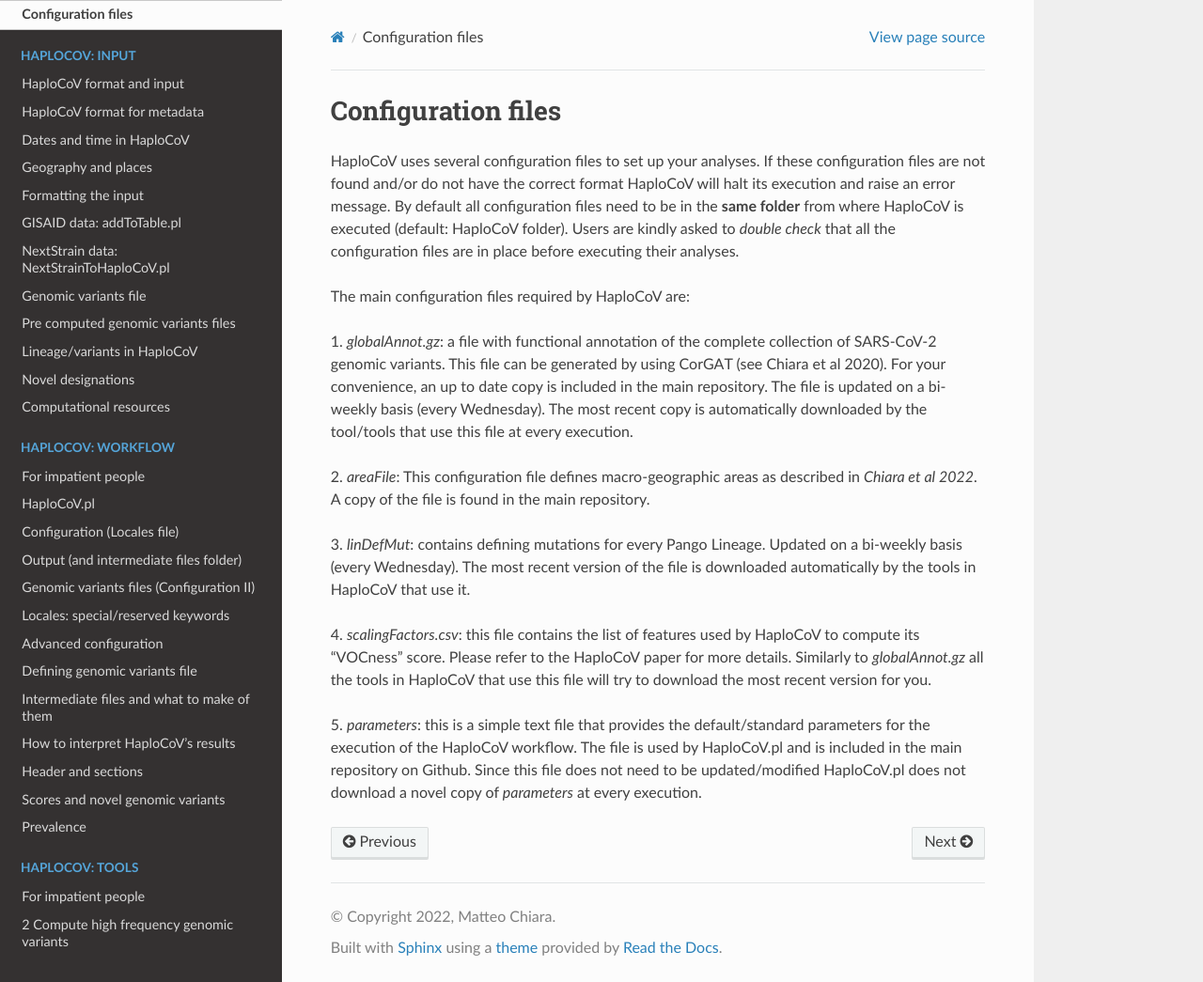
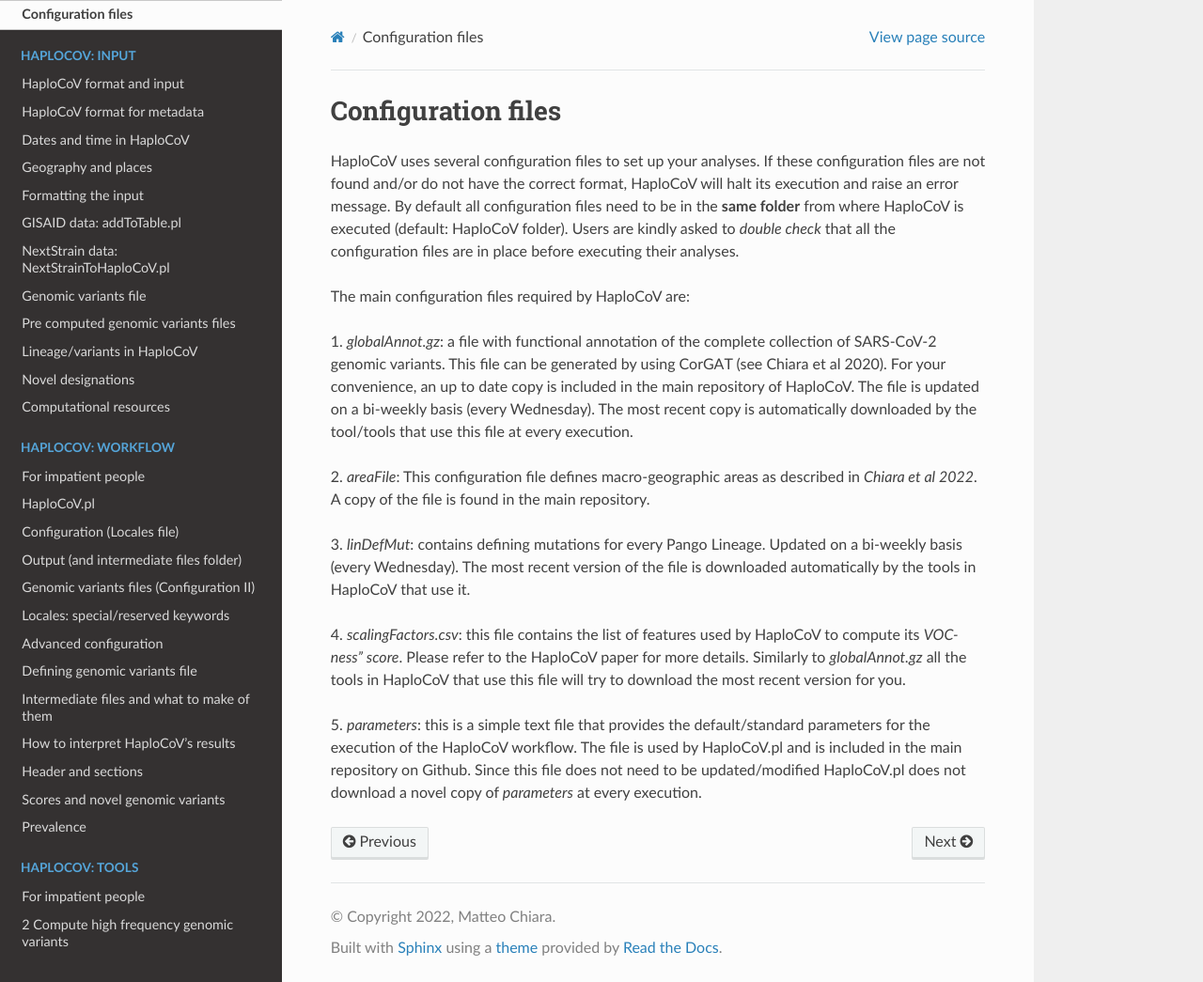
Before and after one commit to matteo14c/HaploCoV, a Sphinx documentation site: the page built from docs/source/configuration.rst, in a window 1280 px wide and 1045 px high. Shown: the whole window at 94% size. Built offline with Sphinx 7.4.7 and the Read the Docs theme 2.0.0, drawn with Linux system fonts in a browser that asks for light colours.

Commit message:
Update configuration.rst

```diff
--- a/docs/source/configuration.rst
+++ b/docs/source/configuration.rst
@@ -1,18 +1,18 @@
 Configuration files
 ===================
 
-HaploCoV uses several configuration files to set up your analyses. If these configuration files are not found and/or do not have the correct format HaploCoV will halt its execution and raise an error message.
+HaploCoV uses several configuration files to set up your analyses. If these configuration files are not found and/or do not have the correct format, HaploCoV will halt its execution and raise an error message.
 By default all configuration files need to be in the **same folder** from where HaploCoV is executed (default: HaploCoV folder).
 Users are kindly asked to *double check* that all the configuration files are in place before executing their analyses.
 
 The main configuration files required by HaploCoV are:
 
-| 1. *globalAnnot.gz*: a file with functional annotation of the complete collection of SARS-CoV-2 genomic variants. This file can be generated by using CorGAT (see Chiara et al 2020). For your convenience, an up to date copy is included in the main repository. The file is updated on a bi-weekly basis (every Wednesday).  The most recent copy is automatically downloaded by the tool/tools that use this file at every execution.
+| 1. *globalAnnot.gz*: a file with functional annotation of the complete collection of SARS-CoV-2 genomic variants. This file can be generated by using CorGAT (see Chiara et al 2020). For your convenience, an up to date copy is included in the main repository of HaploCoV. The file is updated on a bi-weekly basis (every Wednesday).  The most recent copy is automatically downloaded by the tool/tools that use this file at every execution.
 |
 | 2. *areaFile*: This configuration file defines macro-geographic areas as described in *Chiara et al 2022*. A copy of the file is found in the main repository.
 |
 | 3. *linDefMut*: contains defining mutations for every Pango Lineage. Updated on a bi-weekly basis (every Wednesday). The most recent version of the file is downloaded automatically by the tools in HaploCoV that use it.
 |
-| 4. *scalingFactors.csv*: this file contains the list of features used by HaploCoV to compute its "VOCness" score. Please refer to the HaploCoV paper for more details. Similarly to *globalAnnot.gz* all the tools in HaploCoV that use this file will try to download the most recent version for you.
+| 4. *scalingFactors.csv*: this file contains the list of features used by HaploCoV to compute its *VOC-ness" score*. Please refer to the HaploCoV paper for more details. Similarly to *globalAnnot.gz* all the tools in HaploCoV that use this file will try to download the most recent version for you.
 |
 | 5. *parameters*: this is a simple text file that provides the default/standard parameters for the execution of the HaploCoV workflow. The file is used by HaploCoV.pl and is included in the main repository on Github. Since this file does not need to be updated/modified HaploCoV.pl does not download a novel copy of *parameters* at every execution.
```
